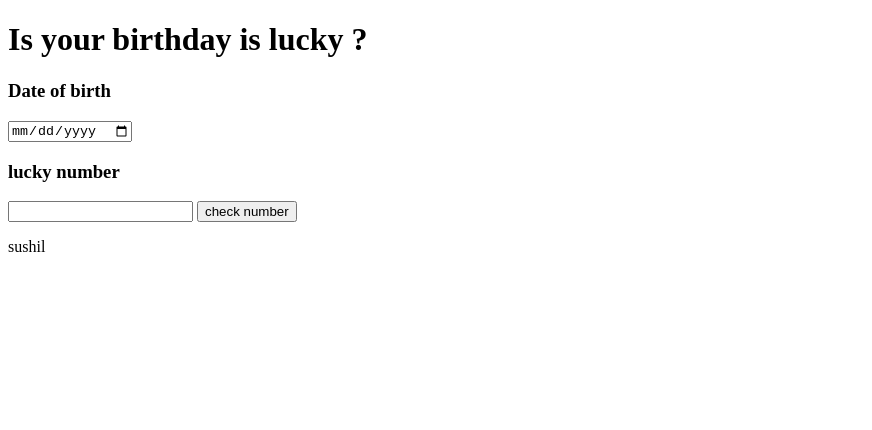
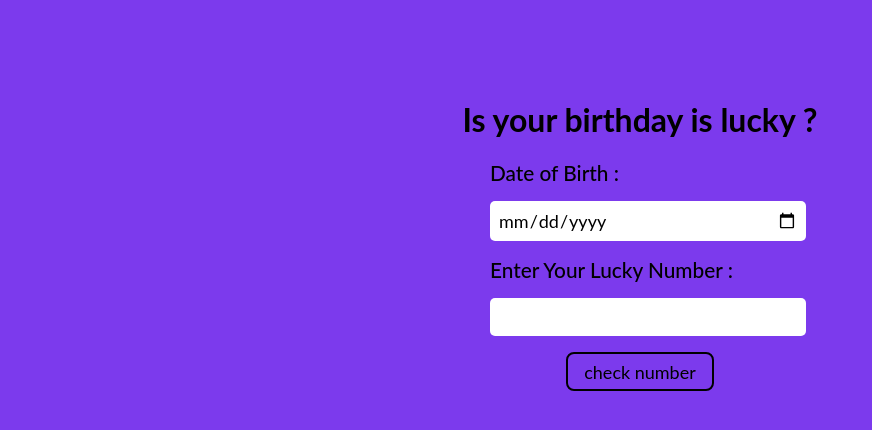
Before and after one commit to sushil-mod/Lucky-Birthday, a plain HTML site: page index.html in a window 1280 px wide. Shown: the whole page, without its empty margins (0-872 px from the left). Drawn offline with Linux system fonts and the light colour scheme.

Commit message:
style : added style to code

```diff
--- a/index.html
+++ b/index.html
@@ -1,5 +1,6 @@
 <!DOCTYPE html>
 <html lang="en">
+
 <head>
     <meta charset="UTF-8">
     <meta http-equiv="X-UA-Compatible" content="IE=edge">
@@ -7,14 +8,18 @@
     <link rel="stylesheet" href="./style.css">
     <title>Lucky Birthday</title>
 </head>
+
 <body>
-    <h1>Is your birthday is lucky ?</h1>
-    <h3>Date of birth</h3>
-    <input id="dob" type="date" />
-    <h3>lucky number</h3>
-    <input id="lucky-number" type="number">
-    <button id="check-number">check number</button>
-    <p id="show-luck">sushil</p>
+    <h1 class="header ">Is your birthday is lucky ?</h1>
+    <main class="container">
+        <label for="dob">Date of Birth :<input id="dob" type="date" /></label>
+        <label for="lucky-number"> Enter Your Lucky Number :<input id="lucky-number" type="number"></label>
+
+        <button id="check-number">check number</button>
+        <p id="show-luck"></p>
+    </main>
+
     <script src="./app.js"></script>
 </body>
+
 </html>
--- a/style.css
+++ b/style.css
@@ -0,0 +1,105 @@
+:root {
+    --background-dark: #7c3aed;
+    --black: #000;
+  }
+
+  html {
+    background-color: var(--background-dark);
+    color: var(--black);
+    height: 100%;
+  }
+
+  * {
+    font-family: "Lato", sans-serif;
+  }
+
+  .header {
+    text-align: center;
+    margin-top: 100px;
+  }
+
+  .container {
+    width: 300px;
+    margin: auto auto;
+  }
+
+  label,
+  input {
+    display: block;
+    margin-top: 0.5rem;
+    width: 100%;
+  }
+
+  label {
+    font-weight: 500;
+    font-size: 1.3rem;
+  }
+
+  input {
+    border-radius: 5px;
+    padding: 0.5rem;
+    border: transparent;
+    font-size: large;
+    margin: 1rem 0;
+  }
+
+  #check-number {
+    margin: 0.5rem auto;
+    display: block;
+  }
+
+  #check-number {
+    background-color: var(--background-dark);
+    border: 2px solid var(--black);
+    color: var(--black);
+    padding: 0.4rem 1rem;
+    border-radius: 0.5rem;
+    font-size: large;
+    cursor: pointer;
+    outline: var(--black);
+    margin: auto;
+    display: block;
+  }
+
+  #show-luck {
+    display: block;
+    margin: auto;
+    margin-top: 1rem;
+    width: 100%;
+    text-align: center;
+    padding: 0.5rem;
+    font-size: x-large;
+    border-color: var(--black);
+    border-width: medium;
+    border-radius: 5px;
+  }
+
+  /* footer */
+
+  footer {
+    text-align: center;
+    position: absolute;
+    bottom: 0;
+    left: 0;
+    right: 0;
+  }
+
+  footer p {
+    font-size: large;
+    text-align: center;
+  }
+
+  .footer-list {
+    margin: 1rem;
+  }
+
+  a,
+  img,
+  li {
+    display: inline;
+  }
+
+  img {
+    width: 40px;
+    padding: 0.2rem;
+  }
```
